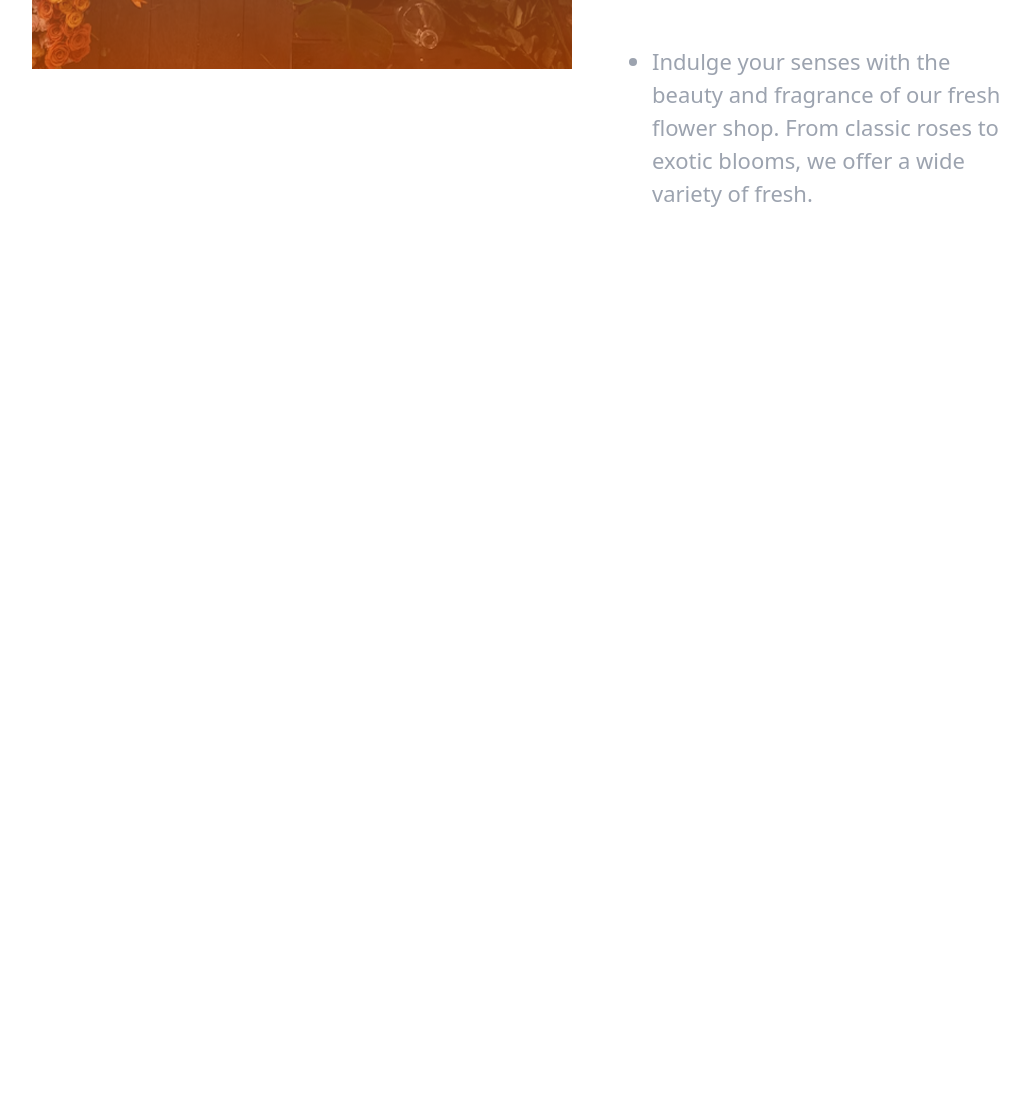
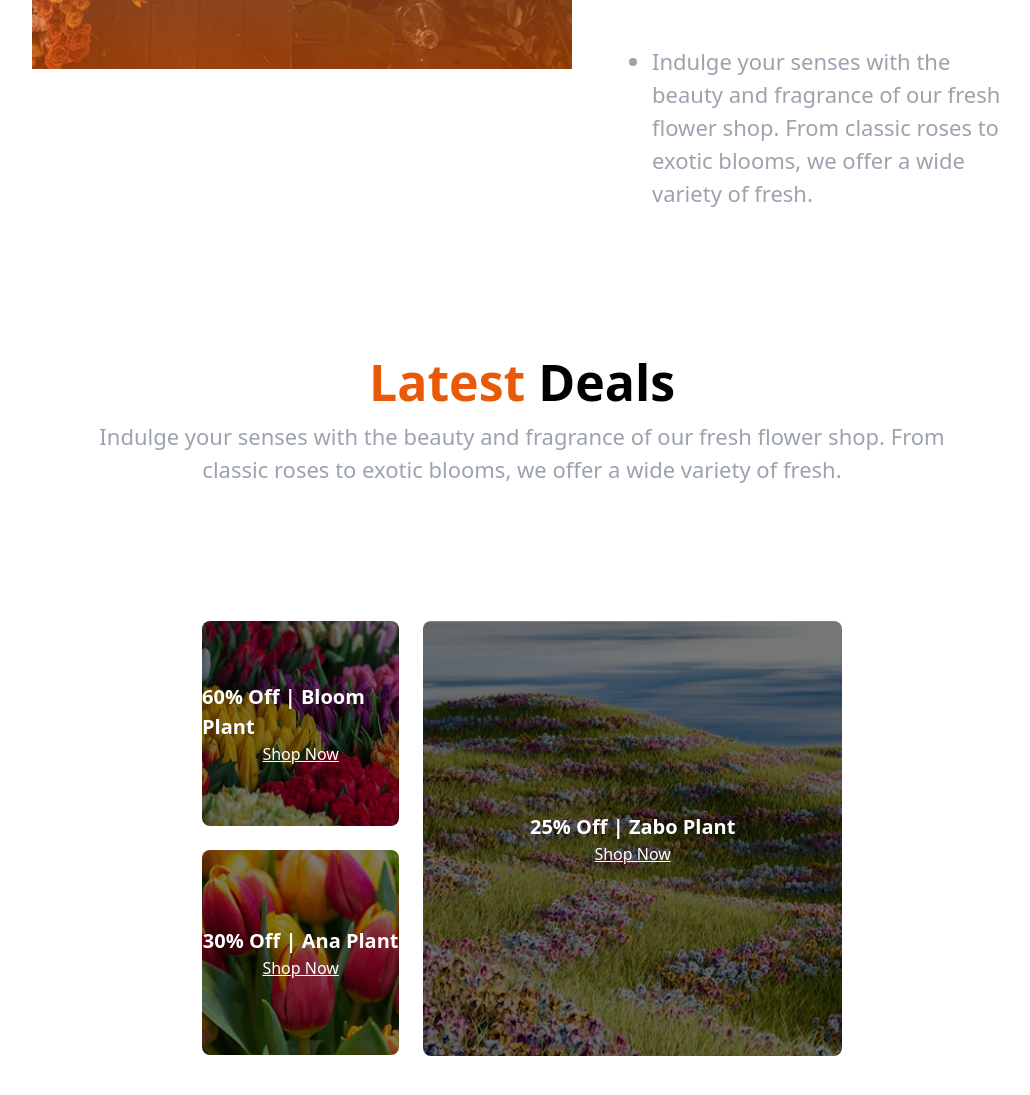
Before and after one commit to alvy00/ph-responsive-a02, a website: page index.html in a window 1280 px wide. Shown: the part 2604-3699 px from the top of the page, without its empty margins (118-1148 px from the left). Before the commit the page ends 2814 px from the top, so only its background shows below. Drawn offline with nearby package versions, Linux system fonts and the light colour scheme.

Commit message:
Latest deals section done

```diff
--- a/index.html
+++ b/index.html
@@ -163,6 +163,31 @@
             <img class="animate-spin hidden sm:block absolute h-[285px] w-[285px] -top-[150px] right-[580px]" src="./assets/trusted-badge.png" alt="trusted badge">
         </section>
 
+        <!-- Latest Deals -->
+        <section class="w-full flex flex-col justify-center items-center my-[135px] mx-auto">
+            <h1 class="text-[50px] font-bold"> <span class="text-[#E95A08]">Latest</span>  Deals</h1>
+            <p class="text-[22px] text-gray-400 text-wrap max-w-[900px] text-center">Indulge your senses with the beauty and fragrance of our fresh flower shop. From classic roses to exotic blooms, we offer a wide variety of fresh.</p>
+        </section>
+
+        <!-- Latest Deals Pics-->
+        <section class="flex flex-col sm:grid sm:grid-cols-3 sm:grid-rows-4 gap-6 max-w-[800px] mx-auto sm:mx-80 mb-[120px] items-center sm:items-start">
+
+            <div class="bg-[url('/assets/deal-bloom.png')] order-1 sm:order-none h-[205px] w-[365px] sm:w-full sm:h-[205px] bg-cover bg-center bg-blend-darken bg-black bg-opacity-50 flex flex-col justify-center items-center rounded-lg">
+                <p class="text-[20px] font-bold text-white">60% Off | Bloom Plant</p>
+                <p class="underline text-white">Shop Now</p>
+            </div>
+
+            <div class="bg-[url('/assets/deal-zabo.png')] order-3 sm:order-none h-[205px] w-[365px] sm:h-[435px] sm:w-full sm:col-span-2 sm:row-span-4 bg-cover bg-center bg-blend-darken bg-black bg-opacity-50 flex flex-col justify-center items-center rounded-lg">
+                <p class="text-[20px] font-bold text-white">25% Off | Zabo Plant</p>
+                <p class="underline text-white">Shop Now</p>
+            </div>
+
+            <div class="bg-[url('/assets/deal-ana.png')] order-2 sm:order-none h-[205px] w-[365px] sm:w-full sm:h-[205px] bg-cover bg-center bg-blend-darken bg-black bg-opacity-50 flex flex-col justify-center items-center rounded-lg">
+                <p class="text-[20px] font-bold text-white">30% Off | Ana  Plant</p>
+                <p class="underline text-white">Shop Now</p>
+            </div>
+
+         </section>
     </body>
 
 </html>
```
